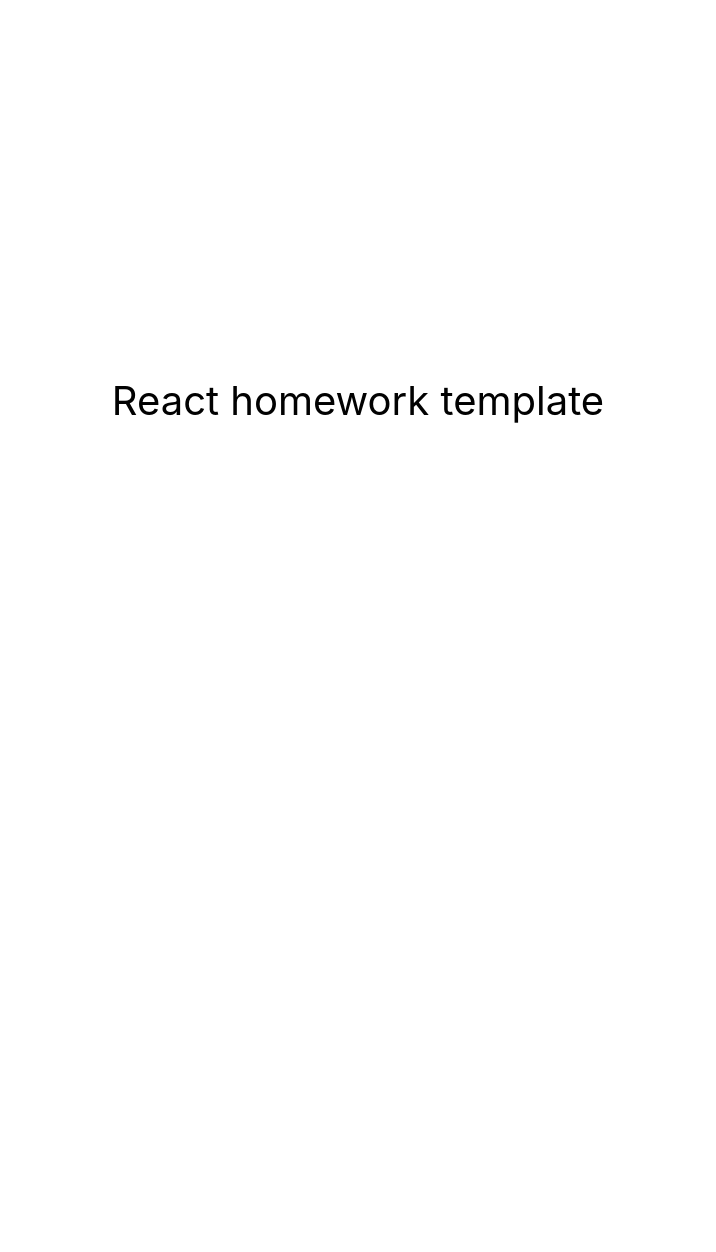
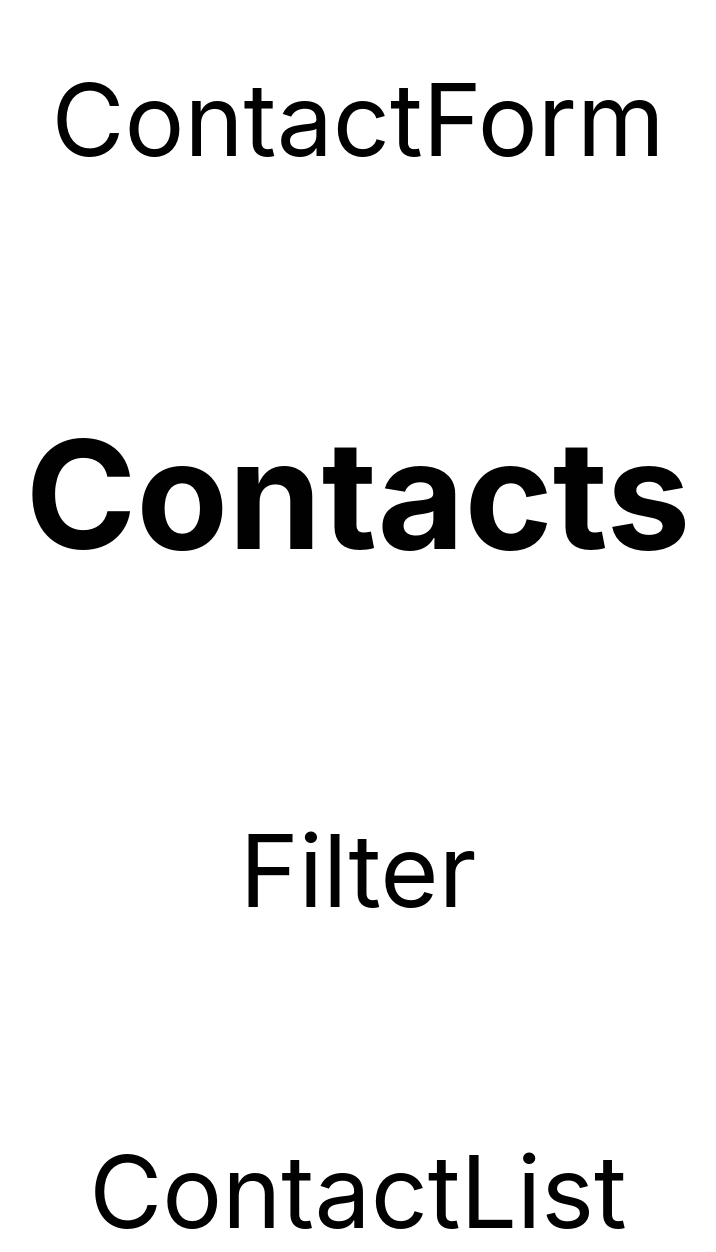
Before and after one commit to Niko123454321/goit-react-hw-02-phonebook, a React (Create React App) app: page / in a window 1280 px wide. Shown: the whole page, without its empty margins (282-998 px from the left). Before the commit the page ends 800 px from the top, so only its background shows below. Built offline with nearby package versions, Linux system fonts and the light colour scheme.

Commit message:
start project

```diff
--- a/package.json
+++ b/package.json
@@ -2,11 +2,12 @@
   "name": "react-homework-template",
   "version": "0.1.0",
   "private": true,
-  "homepage": "https://goitacademy.github.io/react-homework-template/",
+  "homepage": "https://Niko123454321.github.io/goit-react-hw-02-phonebook/",
   "dependencies": {
     "@testing-library/jest-dom": "^5.16.3",
     "@testing-library/react": "^12.1.4",
     "@testing-library/user-event": "^13.5.0",
+    "prop-types": "^15.8.1",
     "react": "^18.1.0",
     "react-dom": "^18.1.0",
     "react-scripts": "5.0.1",
--- a/src/components/App.jsx
+++ b/src/components/App.jsx
@@ -1,16 +1,30 @@
-export const App = () => {
+import { Component } from 'react';
+
+import Filter from './Filter/Filter';
+import ContactList from './ContactList/ContactList';
+import ContactForm from './ContactForm/ContactForm';
+
+export class App extends Component {
+  render() {
     return (
       <div
         style={{
           height: '100vh',
           display: 'flex',
+          flexDirection: 'column',
           justifyContent: 'center',
           alignItems: 'center',
-        fontSize: 40,
-        color: '#010101'
+          fontSize: 100,
+          color: '#010101',
         }}
       >
-      React homework template
+        <h1>Phonebook</h1>
+        <ContactForm />
+
+        <h2>Contacts</h2>
+        <Filter />
+        <ContactList />
       </div>
     );
-};
+  }
+}
--- /dev/null
+++ b/src/components/ContactForm/ContactForm.jsx
@@ -0,0 +1,5 @@
+const ContactForm = () => {
+  return <p>ContactForm</p>;
+};
+
+export default ContactForm;
--- /dev/null
+++ b/src/components/ContactList/ContactList.jsx
@@ -0,0 +1,5 @@
+const ContactList = () => {
+  return <p>ContactList</p>;
+};
+
+export default ContactList;
--- /dev/null
+++ b/src/components/Filter/Filter.jsx
@@ -0,0 +1,5 @@
+const Filter = () => {
+  return <p>Filter</p>;
+};
+
+export default Filter;
```
Also changed, not shown: src/components/ContactForm/contactForm.module.css (added), src/components/ContactList/contactList.module.css (added), src/components/Filter/filter.module.css (added), 1 other file (tests, documents, lock files or other folders). Lines whose indentation alone changed are shown as unchanged.
